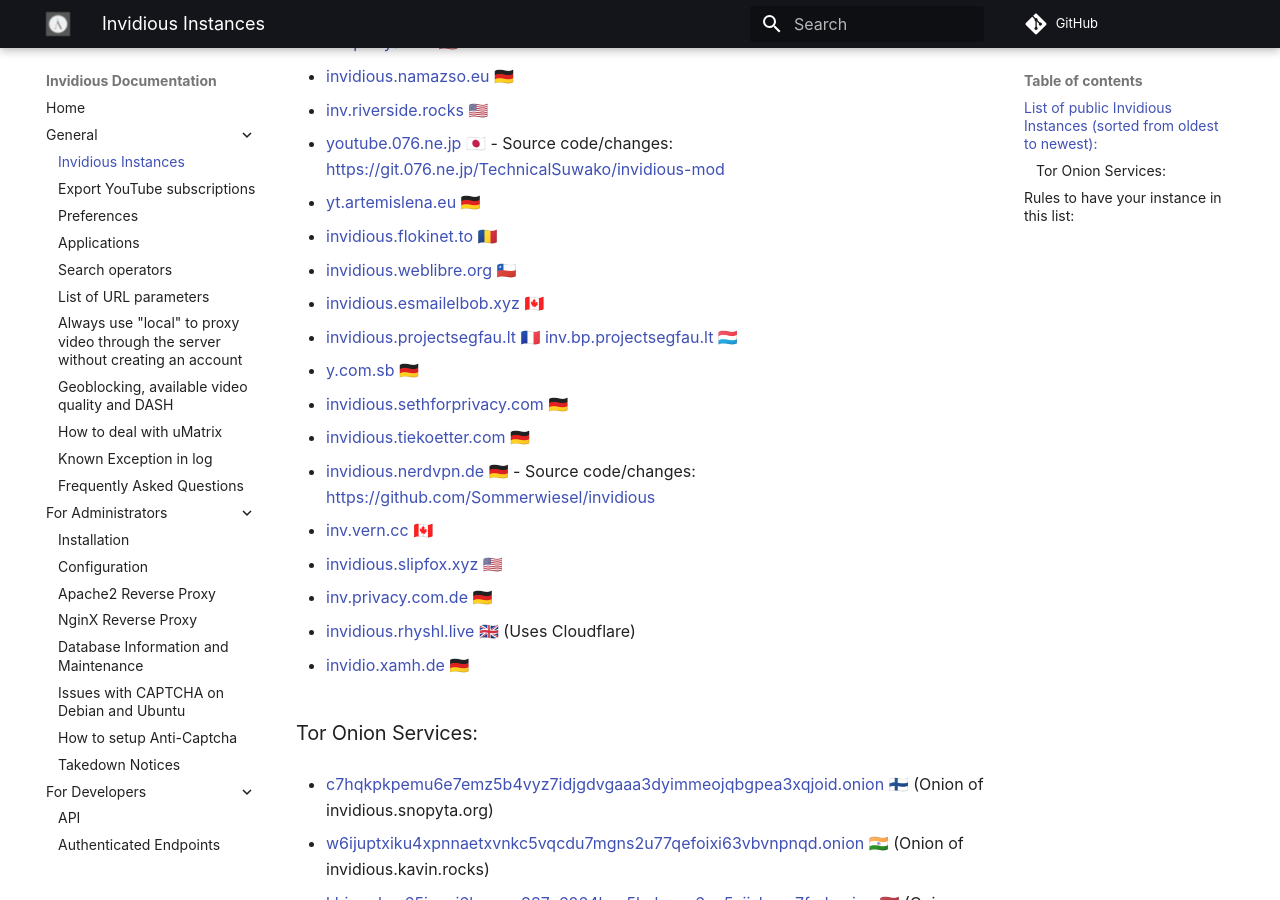
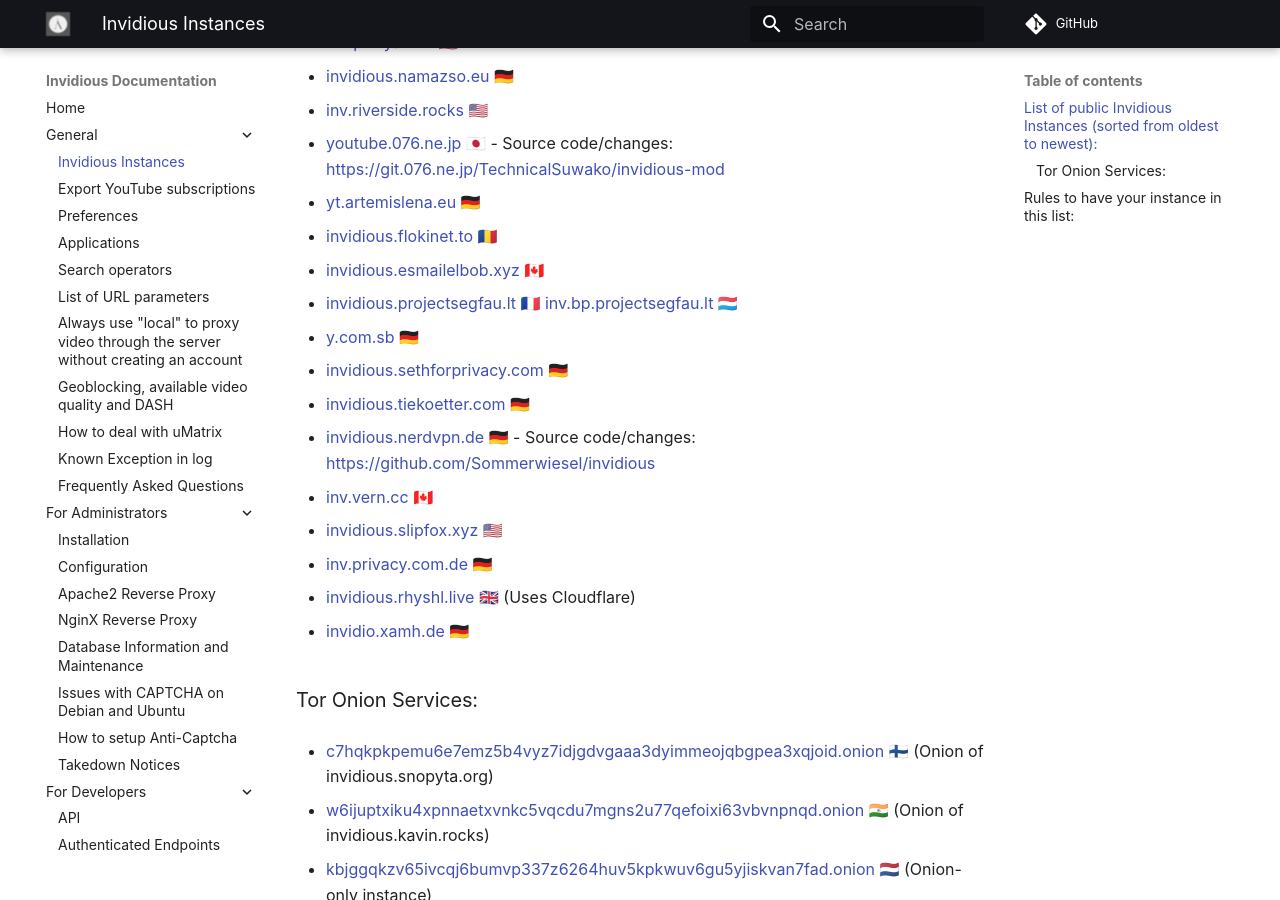
Before and after one commit to iv-org/documentation, an MkDocs documentation site: the page built from docs/instances.md, in a window 1280 px wide and 900 px high, scrolled down 550 px. Built offline with MkDocs 1.6.1 and Material for MkDocs 9.7.7, drawn with Linux system fonts in a browser that asks for light colours; comment, search, counter and statistics services are not loaded; grey boxes are pictures that could not be loaded.

Commit message:
remove invidious.weblibre.org
closes https://github.com/iv-org/documentation/issues/284

```diff
--- a/docs/instances.md
+++ b/docs/instances.md
@@ -25,8 +25,6 @@
 * [yt.artemislena.eu](https://yt.artemislena.eu) 🇩🇪
 
 * [invidious.flokinet.to](https://invidious.flokinet.to) 🇷🇴
-
-* [invidious.weblibre.org](https://invidious.weblibre.org) 🇨🇱
 
 * [invidious.esmailelbob.xyz](https://invidious.esmailelbob.xyz) 🇨🇦
 
```
